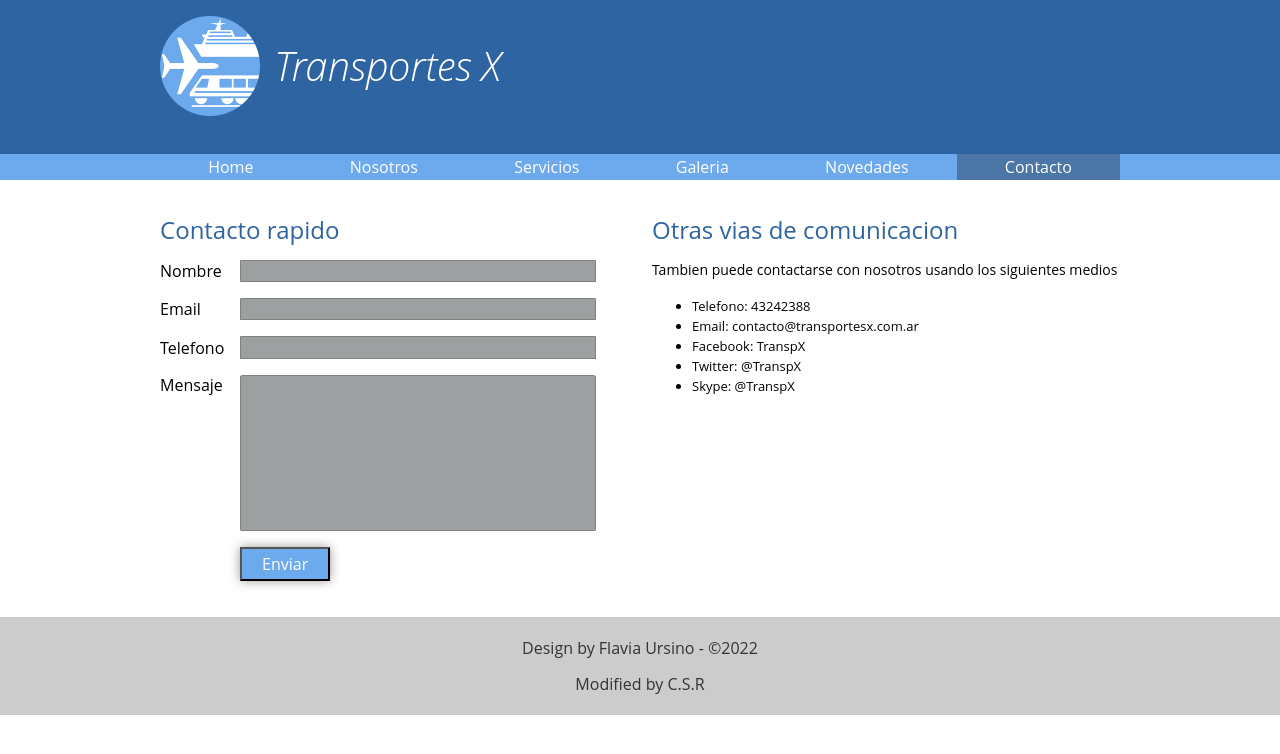
After one commit to ChristianSRgit/PWebMasterUTN, a web app: file MaquetadoIntegrador/contacto.html in a window 1280 px wide. The commit adds this page. Shown: the top 754 px of the page. Run offline with its HTML, style and script files only (its server is not run), Linux system fonts and the light colour scheme.

Commit message:
subiendo a sitio por ftp

```diff
--- /dev/null
+++ b/MaquetadoIntegrador/contacto.html
@@ -0,0 +1,83 @@
+<!DOCTYPE html>
+<html lang="en">
+
+<head>
+    <meta charset="UTF-8">
+    <meta http-equiv="X-UA-Compatible" content="IE=edge">
+    <meta name="viewport" content="width=device-width, initial-scale=1.0">
+    <title>TransportesX</title>
+    <link rel="stylesheet" href="css/normalize.css">
+    <link rel="stylesheet" href="css/transportes.css">
+    <link rel="preconnect" href="https://fonts.googleapis.com">
+    <link rel="preconnect" href="https://fonts.gstatic.com" crossorigin>
+    <link href="https://fonts.googleapis.com/css2?family=Open+Sans:wght@300;400;700&display=swap">
+</head>
+
+<body>
+    <header>
+        <div class="holder">
+            <img src="/MaquetadoIntegrador/img/logo.png" width="100" alt="Transportes X">
+            <h1>Transportes X</h1>
+        </div>
+    </header>
+    <nav>
+        <div class="holder">
+            <ul>
+                <li><a href="index.html">Home</a></li>
+                <li><a href="nosotros.html">Nosotros</a></li>
+                <li><a href="servicios.html">Servicios</a></li>
+                <li><a href="galeria.html">Galeria</a></li>
+                <li><a href="novedades.html">Novedades</a></li>
+                <li><a class="activo" href="contacto.html">Contacto</a></li>
+            </ul>
+        </div>
+    </nav>
+
+    <main class="holder contacto">
+        <div>
+            <h2>Contacto rapido</h2>
+            <form action="" method="" class="formulario">
+                <p>
+                    <label for="nombre">Nombre</label>
+                    <input type="text" name="">
+                </p>
+
+                <p>
+                    <label for="email">Email</label>
+                    <input type="text" name="">
+                </p>
+
+                <p>
+                    <label for="telefono">Telefono</label>
+                    <input type="text" name="">
+                </p>
+
+                <p>
+                    <label for="mensaje">Mensaje</label>
+                    <textarea name=""></textarea>
+                </p>
+                <p>
+                    <input type="submit" value="Enviar">
+                </p>
+            </form>
+        </div>
+        <div class="datos">
+            <h2>Otras vias de comunicacion</h2>
+            <p>Tambien puede contactarse con nosotros usando los siguientes medios</p>
+            <ul>
+                <li>Telefono: 43242388</li>
+                <li>Email: contacto@transportesx.com.ar</li>
+                <li>Facebook: TranspX</li>
+                <li>Twitter: @TranspX</li>
+                <li>Skype: @TranspX</li>
+            </ul>
+        </div>
+    </main>
+    <!-- stop  -->
+    <footer>
+        <p>Design by Flavia Ursino - &copy;2022</p>
+        <P>Modified by C.S.R</P>
+    </footer>
+</body>
+
+</html>
--- a/MaquetadoIntegrador/css/transportes.css
+++ b/MaquetadoIntegrador/css/transportes.css
@@ -156,7 +156,7 @@ footer {
     font-size: 10px;
 }
 
-.servicio{
+.servicio {
     border: 1px solid #ccc;
     border-radius: 10px;
     padding: 16px;
@@ -166,7 +166,7 @@ footer {
     align-items: center;
 }
 
-.servicio .info h4{
+.servicio .info h4 {
     color: #2e64a1;
     font-weight: 500;
     font-style: italic;
@@ -174,27 +174,27 @@ footer {
     padding-bottom: 10PX;
 }
 
-.servicio .info p{
+.servicio .info p {
     font-size: 13px;
 }
 
-.servicio img{
+.servicio img {
     border-radius: 13px;
     display: block;
     max-width: 225px;
 }
 
-.servicio:nth-child(even){
+.servicio:nth-child(even) {
     flex-direction: row-reverse;
 }
 
-.galeria{
+.galeria {
     display: flex;
     flex-wrap: wrap;
     justify-content: flex-start;
 }
 
-.galeria img{
+.galeria img {
     width: 18%;
     border: 1px solid #ddd;
     padding: 0.3em;
@@ -202,3 +202,67 @@ footer {
     margin-bottom: 20px;
     margin-right: 2%;
 }
+
+.contacto {
+    display: flex;
+    gap: 24px;
+}
+
+.contacto div {
+    width: 100%;
+}
+
+.datos p {
+    font-size: 14px;
+}
+
+.datos ul li {
+    font-size: 13px;
+}
+
+.formulario p {
+    display: flex;
+}
+
+.formulario p label {
+    min-width: 80px;
+    display: flex;
+    align-items: center;
+}
+
+.formulario p:nth-child(4) {
+    align-items: start;
+}
+
+.formulario textarea {
+    resize: none;
+    height: 150px;
+    width: 350px;
+    border: 1px solid grey;
+    border-radius: 1%;
+    background-color: #9ca0a1;
+
+}
+
+.formulario input[type="text"] {
+    width: 350px;
+    border: 1px solid grey;
+    border-radius: 1%;
+    background-color: #9ca0a1;
+}
+
+.formulario input[type="submit"] {
+    background: #6da9ed;
+    box-shadow: 0 0 10px rgba(0, 0, 0, 0.4);
+    color: white;
+    font-size: 16px;
+    padding: 6px 20px;
+    width: auto;
+    position: relative;
+    left: 5rem;
+    cursor: pointer;
+}
+
+.formulario input[type="submit"]:hover {
+    background-color: #2e64a1;
+}
```
